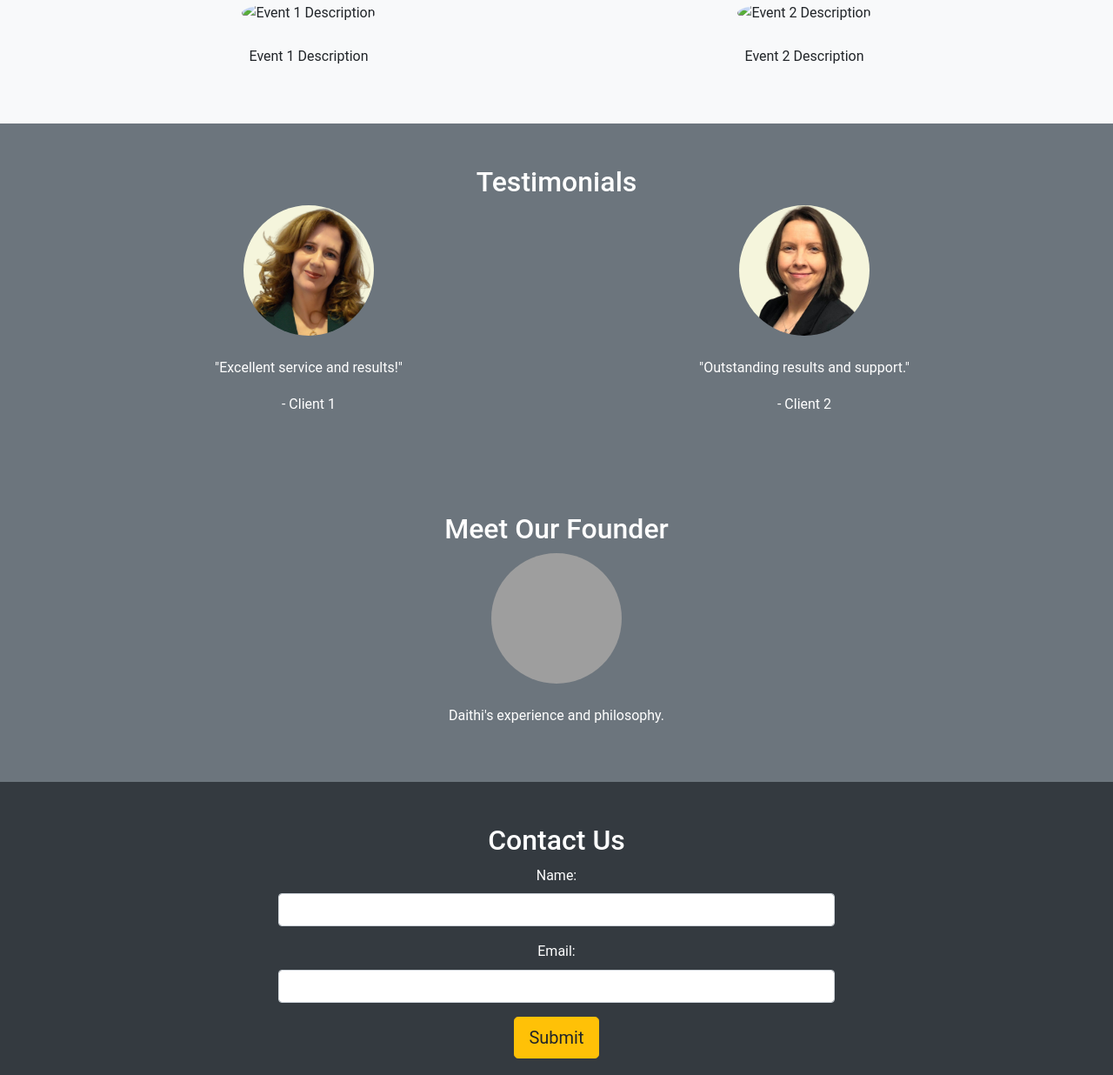
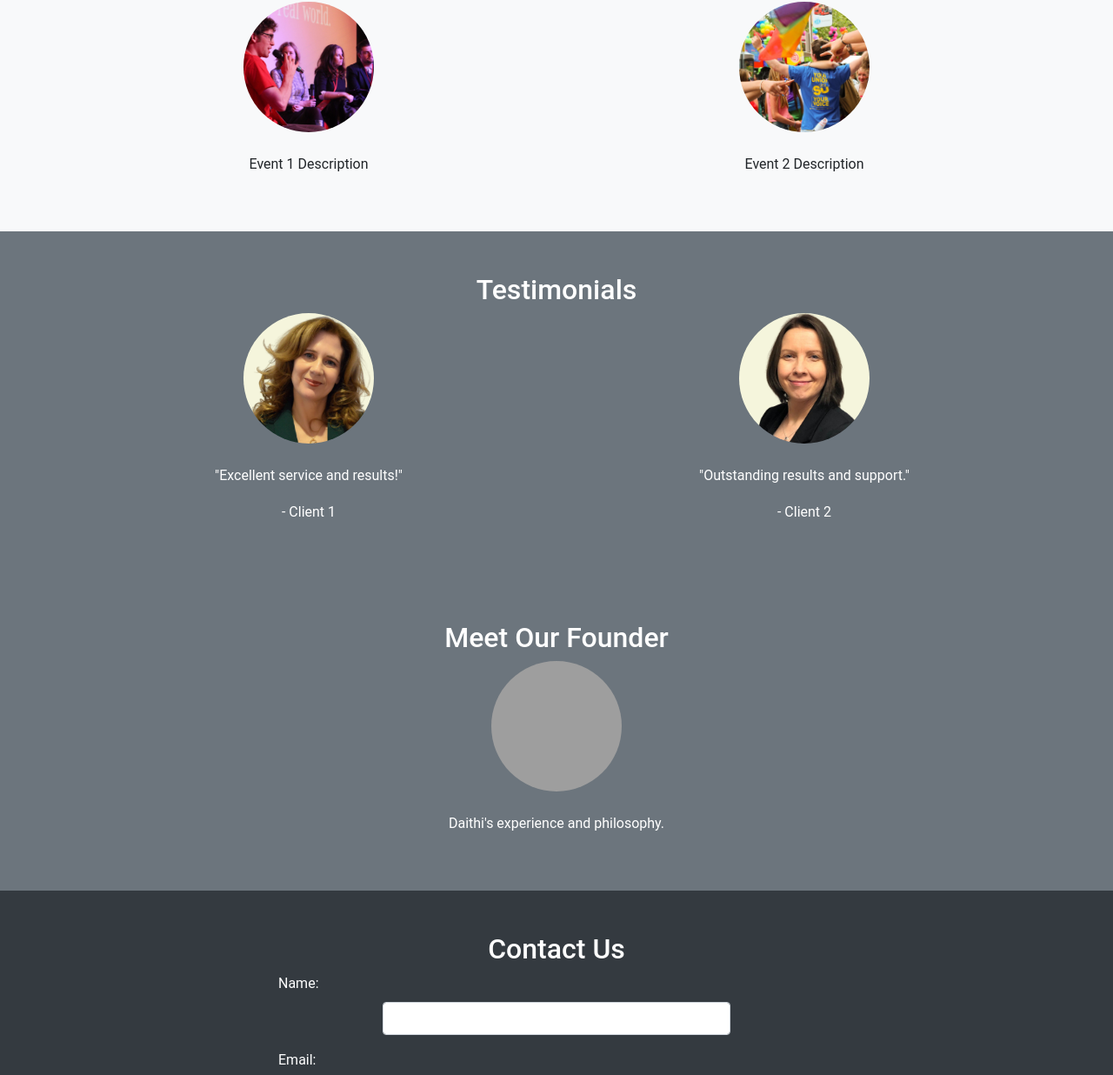
Before and after one commit to DaithiShan/greatmarketing.ie, a plain HTML site: page index.html in a window 1280 px wide. Shown: the part 732-1968 px from the top of the page at 87% size. Drawn offline with nearby package versions, Linux system fonts and the light colour scheme; grey boxes are pictures that could not be loaded.

Commit message:
Updated contact form and event1,event2 imgs

```diff
--- a/index.html
+++ b/index.html
@@ -24,11 +24,11 @@
             <h2>Our Impact</h2>
             <div class="row">
                 <div class="col-md-6">
-                    <img src="images/event1.jpg" class="rounded-circle mb-4" alt="Event 1 Description" loading="lazy">
+                    <img src="images/event1.jpg" class="rounded-circle mb-4" alt="Participants at Event 1 running in a marathon" loading="lazy">
                     <p>Event 1 Description</p>
                 </div>
                 <div class="col-md-6">
-                    <img src="images/event2.jpg" class="rounded-circle mb-4" alt="Event 2 Description" loading="lazy">
+                    <img src="images/event2.jpg" class="rounded-circle mb-4" alt="Participants at Event 2 enjoying activities" loading="lazy">
                     <p>Event 2 Description</p>
                 </div>
             </div>
--- a/styles.css
+++ b/styles.css
@@ -65,6 +65,25 @@ img.rounded-circle {
     object-fit: cover;
 }
 
+/* Contact Form */
+form .form-group {
+    text-align: left;
+    margin: 0 auto;
+}
+form label {
+    display: block;
+    margin-bottom: 0.5rem;
+}
+form .form-control {
+    width: 100%;
+    max-width: 400px;
+    margin: 0 auto 1rem auto;
+}
+form .btn {
+    display: block;
+    margin: 0 auto;
+}
+
 /* Responsive Design */
 @media (max-width: 768px) {
     .hero-content h1 {
```
Also changed, not shown: images/event1.jpg (added), images/event2.jpg (added).
